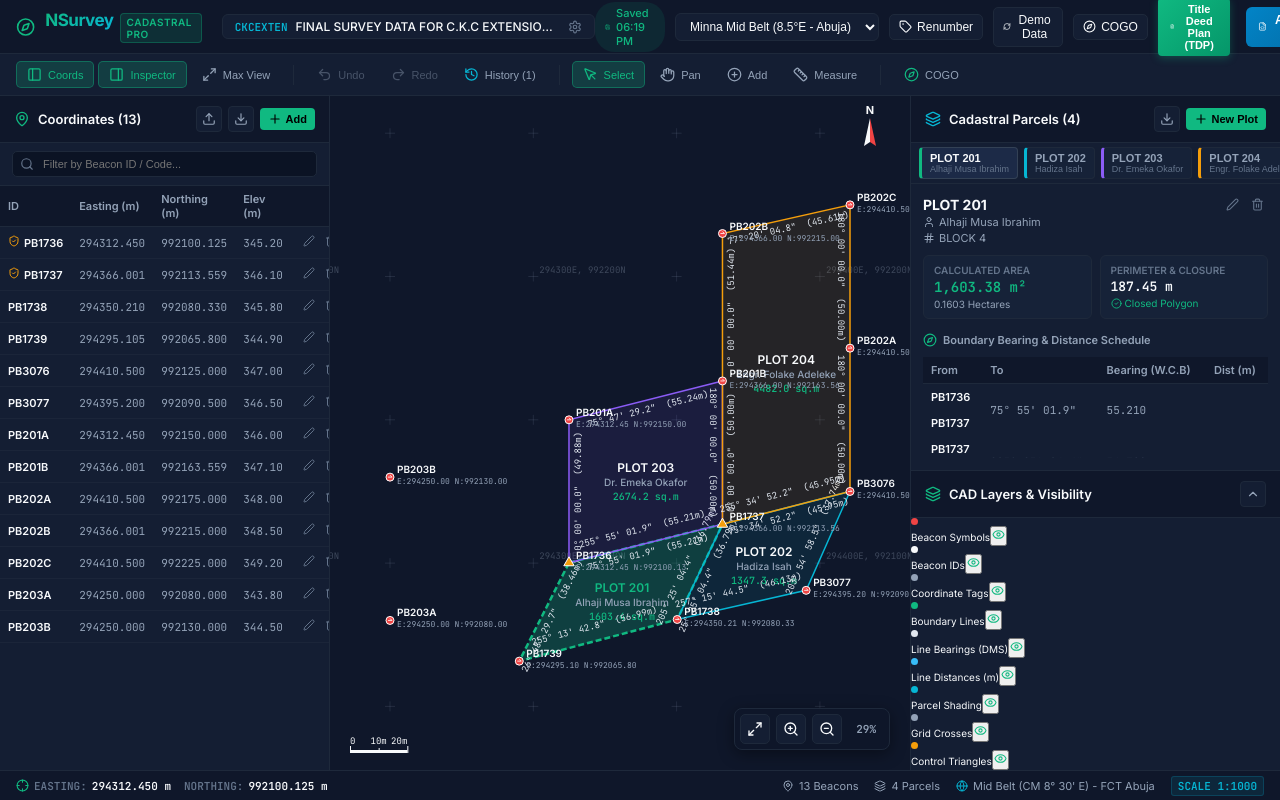
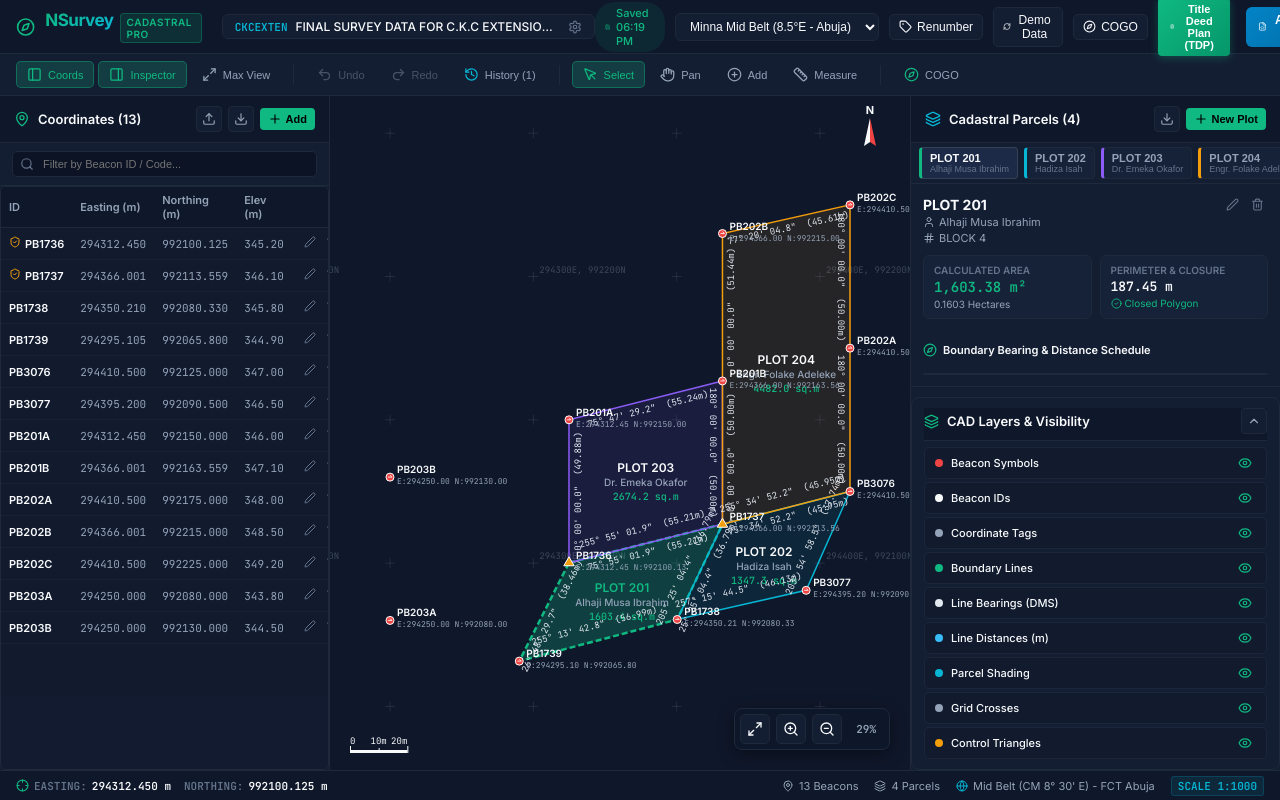
Before and after one commit to Mass0Shifter/Surve, a React (Vite) app: page / in a window 1280 px wide. Shown: the top 800 px of the page. Built offline with nearby package versions, Linux system fonts and the light colour scheme.

Commit message:
fix: style boundary schedule table, refine layer manager rendering, and fix TDP top clipping and vector print pipeline

```diff
--- a/src/components/panels/LayerManager.tsx
+++ b/src/components/panels/LayerManager.tsx
@@ -26,11 +26,11 @@ export const LayerManager: React.FC<LayerManagerProps> = ({ layers, onToggleLaye
     <div className="layers-panel">
       <div
         className="panel-header"
-        style={{ cursor: 'pointer' }}
+        style={{ cursor: 'pointer', padding: '0 0 6px 0', borderBottom: isCollapsed ? 'none' : '1px solid var(--border-subtle)' }}
         onClick={() => setIsCollapsed(!isCollapsed)}
       >
         <div className="panel-title">
-          <Layers size={16} className="text-emerald" />
+          <Layers size={15} className="text-emerald" />
           <span>CAD Layers & Visibility</span>
         </div>
         <button className="icon-btn" title={isCollapsed ? 'Expand Layers' : 'Collapse Layers'}>
@@ -48,10 +48,12 @@ export const LayerManager: React.FC<LayerManagerProps> = ({ layers, onToggleLaye
                 className={`layer-row ${isVisible ? 'active' : 'inactive'}`}
                 onClick={() => onToggleLayer(item.key)}
               >
-                <div className="layer-color-dot" style={{ backgroundColor: item.color }} />
-                <span className="layer-label">{item.label}</span>
+                <div className="layer-left">
+                  <div className="layer-color-dot" style={{ backgroundColor: item.color }} />
+                  <span className="layer-label">{item.label}</span>
+                </div>
                 <button className="layer-eye-btn" title={isVisible ? 'Hide Layer' : 'Show Layer'}>
-                  {isVisible ? <Eye size={13} className="text-emerald" /> : <EyeOff size={13} className="text-muted" />}
+                  {isVisible ? <Eye size={14} className="text-emerald" /> : <EyeOff size={14} className="text-muted" />}
                 </button>
               </div>
             );
--- a/src/components/tdp/TitleDeedPlanModal.tsx
+++ b/src/components/tdp/TitleDeedPlanModal.tsx
@@ -32,8 +32,8 @@ export const TitleDeedPlanModal: React.FC<TitleDeedPlanModalProps> = ({
   const [showSetbacks, setShowSetbacks] = useState<boolean>(false);
   const [setbackDist, setSetbackDist] = useState<number>(3.0);
 
-  // Preview Zoom Level (0.5 to 1.5)
-  const [previewZoom, setPreviewZoom] = useState<number>(0.85);
+  // Preview Zoom Level (default 0.68 for perfect A4 portrait fit)
+  const [previewZoom, setPreviewZoom] = useState<number>(0.68);
 
   if (!isOpen) return null;
 
@@ -105,7 +105,23 @@ export const TitleDeedPlanModal: React.FC<TitleDeedPlanModalProps> = ({
   };
 
   const handlePrint = () => {
-    window.print();
+    const opts: TdpRenderOptions = {
+      pageSize,
+      orientation,
+      planType,
+      scaleRatio,
+      selectedParcelId,
+      showCoordinateTable,
+      showSealBox,
+      showGridCrosses,
+      showAdjoiningLabels: true
+    };
+
+    // Generate crisp vector PDF and trigger clean print window
+    const doc = generateTitleDeedPlanPDF(project, points, parcels, opts);
+    doc.autoPrint();
+    const blobUrl = doc.output('bloburl');
+    window.open(blobUrl, '_blank');
   };
 
   return (
--- a/src/index.css
+++ b/src/index.css
@@ -1153,13 +1153,16 @@ body {
 /* TDP Live Sheet Canvas Preview */
 .tdp-preview-stage {
   display: flex;
-  align-items: center;
-  justify-content: center;
+  flex-direction: column;
+  align-items: center;
+  justify-content: flex-start;
   background: #1e293b;
   border-radius: 8px;
   border: 1px solid var(--border-color);
-  overflow: auto;
-  padding: 24px;
+  overflow-y: auto;
+  overflow-x: auto;
+  padding: 24px 24px 48px 24px;
+  position: relative;
 }
 
 .tdp-sheet-canvas {
@@ -1904,3 +1907,202 @@ body {
 .text-rose { color: var(--rose); }
 .text-muted { color: var(--text-muted); }
 .inline-icon { display: inline-block; vertical-align: middle; }
+
+/* ==========================================================================
+   Parcel Inspector Schedule Table Styles
+   ========================================================================== */
+.schedule-header {
+  font-size: 11px;
+  font-weight: 600;
+  color: var(--text-main);
+  display: flex;
+  align-items: center;
+  gap: 6px;
+  margin-top: 14px;
+  margin-bottom: 6px;
+}
+
+.table-scroll-container {
+  overflow-x: auto;
+  border: 1px solid var(--border-subtle);
+  border-radius: 6px;
+  background: rgba(15, 23, 42, 0.4);
+}
+
+.schedule-table {
+  width: 100%;
+  border-collapse: collapse;
+  font-size: 11px;
+  table-layout: fixed;
+}
+
+.schedule-table th {
+  background: rgba(30, 41, 59, 0.7);
+  color: var(--text-muted);
+  font-weight: 600;
+  padding: 7px 8px;
+  border-bottom: 1px solid var(--border-subtle);
+  text-align: left;
+  white-space: nowrap;
+}
+
+.schedule-table th:nth-child(1) { width: 27%; }
+.schedule-table th:nth-child(2) { width: 27%; }
+.schedule-table th:nth-child(3) { width: 28%; }
+.schedule-table th:nth-child(4) { width: 18%; text-align: right; }
+
+.schedule-table td {
+  padding: 6px 8px;
+  border-bottom: 1px solid rgba(148, 163, 184, 0.08);
+  white-space: nowrap;
+  overflow: hidden;
+  text-overflow: ellipsis;
+}
+
+.schedule-table td.point-id-cell {
+  font-weight: 600;
+  color: #f8fafc;
+  font-family: 'JetBrains Mono', monospace;
+  font-size: 11px;
+}
+
+.schedule-table td.mono-cell {
+  font-family: 'JetBrains Mono', monospace;
+  color: #94a3b8;
+  font-size: 11px;
+}
+
+.schedule-table td:nth-child(4) {
+  text-align: right;
+}
+
+.schedule-table tr:hover {
+  background: rgba(16, 185, 129, 0.05);
+}
+
+/* ==========================================================================
+   CAD Layers & Visibility Panel
+   ========================================================================== */
+.layers-panel {
+  background: var(--bg-surface);
+  border: 1px solid var(--border-subtle);
+  border-radius: 8px;
+  padding: 10px 12px;
+  margin-top: 10px;
+}
+
+.layers-list {
+  display: flex;
+  flex-direction: column;
+  gap: 3px;
+  margin-top: 6px;
+}
+
+.layer-row {
+  display: flex;
+  align-items: center;
+  justify-content: space-between;
+  padding: 6px 10px;
+  border-radius: 5px;
+  background: rgba(15, 23, 42, 0.4);
+  border: 1px solid rgba(148, 163, 184, 0.08);
+  cursor: pointer;
+  transition: all 0.15s ease;
+  user-select: none;
+}
+
+.layer-row:hover {
+  background: rgba(16, 185, 129, 0.08);
+  border-color: rgba(16, 185, 129, 0.25);
+}
+
+.layer-row.inactive {
+  opacity: 0.55;
+}
+
+.layer-left {
+  display: flex;
+  align-items: center;
+  gap: 8px;
+  flex: 1;
+  min-width: 0;
+}
+
+.layer-color-dot {
+  width: 8px;
+  height: 8px;
+  border-radius: 50%;
+  flex-shrink: 0;
+}
+
+.layer-label {
+  font-size: 11px;
+  font-weight: 500;
+  color: var(--text-main);
+  white-space: nowrap;
+  overflow: hidden;
+  text-overflow: ellipsis;
+}
+
+.layer-eye-btn {
+  background: transparent;
+  border: none;
+  cursor: pointer;
+  padding: 2px 4px;
+  display: flex;
+  align-items: center;
+  justify-content: center;
+  border-radius: 3px;
+  color: var(--text-muted);
+  transition: all 0.15s ease;
+}
+
+.layer-eye-btn:hover {
+  color: var(--emerald);
+}
+
+/* ==========================================================================
+   Clean Vector Print Stylesheet
+   ========================================================================== */
+@media print {
+  @page {
+    margin: 0;
+    size: auto;
+  }
+
+  html, body {
+    background: #ffffff !important;
+    color: #000000 !important;
+    margin: 0 !important;
+    padding: 0 !important;
+    width: 100% !important;
+    height: 100% !important;
+  }
+
+  .app-container, .cad-toolbar, .workspace-sidebar, .status-bar, .modal-overlay, .tdp-customizer-sidebar, .preview-zoom-bar, .modal-header {
+    display: none !important;
+  }
+
+  .tdp-modal-studio, .tdp-preview-stage {
+    position: static !important;
+    background: #ffffff !important;
+    padding: 0 !important;
+    margin: 0 !important;
+    overflow: visible !important;
+    border: none !important;
+    width: 100% !important;
+    height: 100% !important;
+  }
+
+  .tdp-canvas-scaler {
+    transform: none !important;
+  }
+
+  .tdp-sheet-canvas {
+    box-shadow: none !important;
+    width: 100vw !important;
+    height: 100vh !important;
+    max-width: none !important;
+    page-break-after: avoid;
+  }
+}
```
